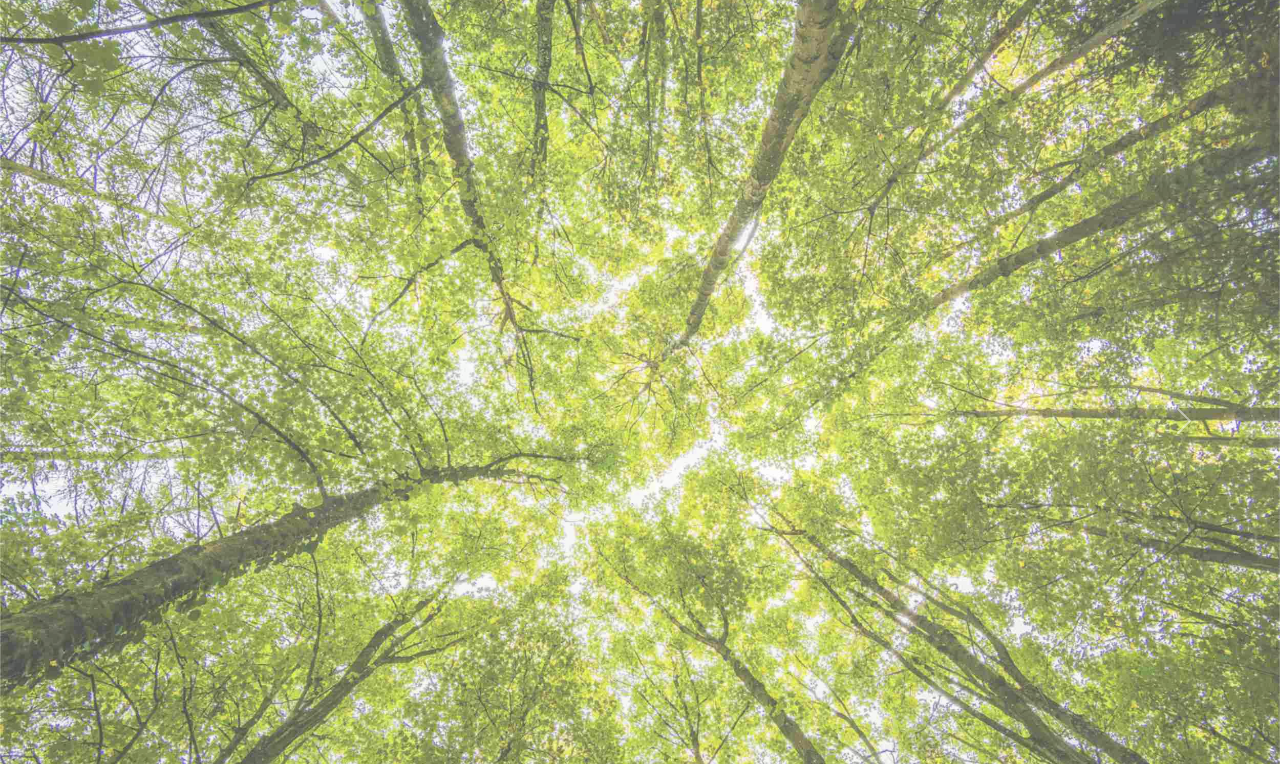
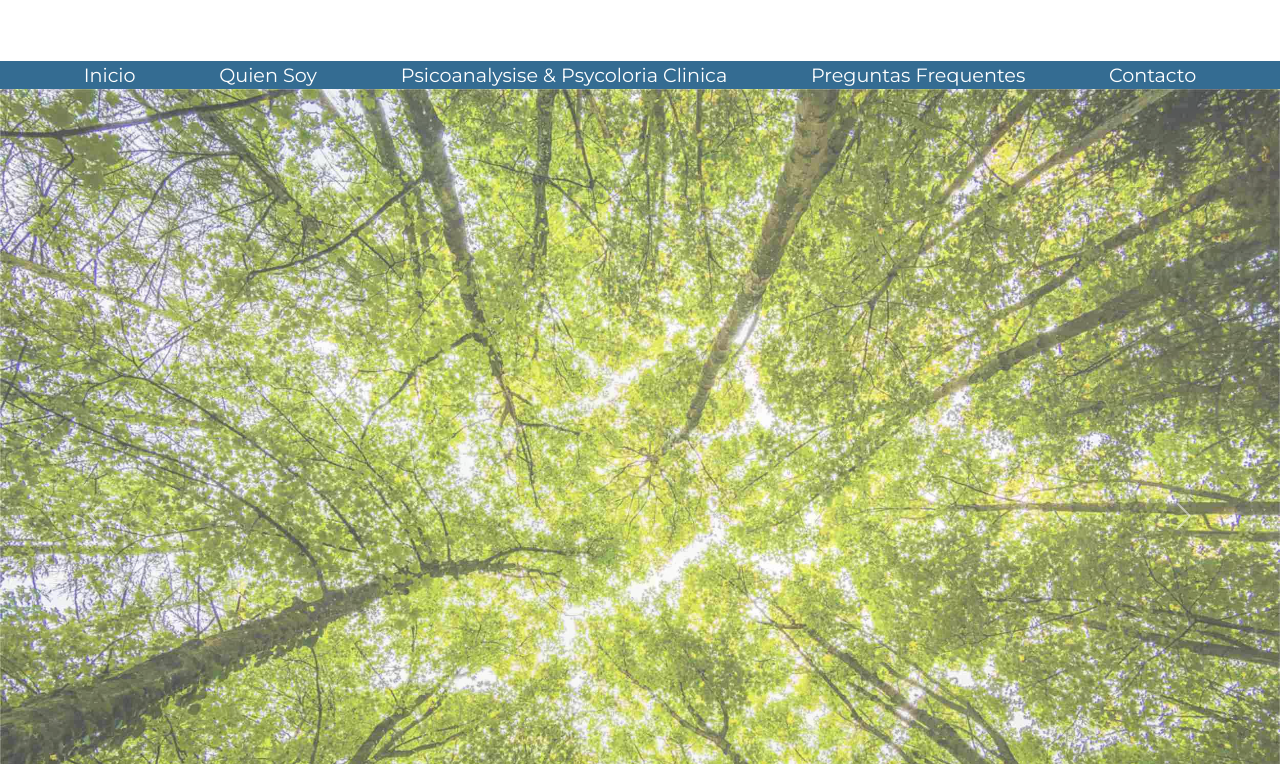
Before and after one commit to davidubik/Dra-torres, a plain HTML site: page index.html in a window 1280 px wide. Shown: the part 149-913 px from the top of the page. Drawn offline with nearby package versions, Linux system fonts and the light colour scheme; files that its build step writes are made by us from their sources; files whose address does not match are found by name.

Commit message:
Ajout de propriétées sur des Mixins

```diff
--- a/sass/_mixins.scss
+++ b/sass/_mixins.scss
@@ -2,11 +2,18 @@
         background: $mainBleu;
         display: flex;
         justify-content: space-evenly;
+        font-family: 'Montserrat', sans-serif;
+        font-size: 1.2em;
+        margin-top: 5%;
+        // height: 100px;
 }
+
 
 @mixin flexSpaceBetween {
     display: flex;
     justify-content: space-between;
+    color: $grisTxt;
+    margin-top: 2%;
 }
 
 @mixin backgroundImageSection {
```
